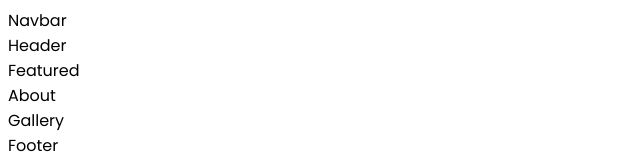
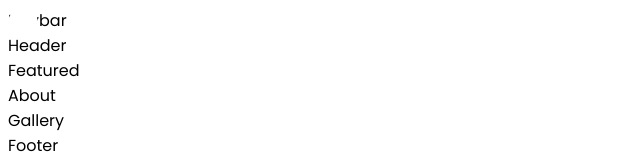
Before and after one commit to tony-dugue/flirty-flowers-landing-page, a React (Create React App) app: page / in a window 1280 px wide. Shown: the top 160 px of the page, without its empty margins (0-640 px from the left). Built offline with nearby package versions, Linux system fonts and the light colour scheme; a web font is replaced by a local one.

Commit message:
add custom cursor

```diff
--- a/src/App.js
+++ b/src/App.js
@@ -3,6 +3,7 @@ import Home from "./app/containers/Home";
 const App = () => {
   return (
     <div className="App">
+
       <Home />
     </div>
   );
--- /dev/null
+++ b/src/app/CustomCursor/index.jsx
@@ -0,0 +1,76 @@
+import React, { useContext } from "react";
+import "./style.scss";
+// import CustomCursorContext from "./context/CustomCursorContext";
+
+// TODO: Hide if cursor not moved
+const CustomCursor = () => {
+  // const { type } = useContext(CustomCursorContext);
+  const secondaryCursor = React.useRef(null);
+  const positionRef = React.useRef({
+    mouseX: 0,
+    mouseY: 0,
+    destinationX: 0,
+    destinationY: 0,
+    distanceX: 0,
+    distanceY: 0,
+    key: -1,
+  });
+
+  React.useEffect(() => {
+    document.addEventListener("mousemove", (event) => {
+      const { clientX, clientY } = event;
+
+      const mouseX = clientX;
+      const mouseY = clientY;
+
+      positionRef.current.mouseX =
+        mouseX - secondaryCursor.current.clientWidth / 2;
+      positionRef.current.mouseY =
+        mouseY - secondaryCursor.current.clientHeight / 2;
+    });
+
+    return () => {};
+  }, []);
+
+  React.useEffect(() => {
+    const followMouse = () => {
+      positionRef.current.key = requestAnimationFrame(followMouse);
+      const {
+        mouseX,
+        mouseY,
+        destinationX,
+        destinationY,
+        distanceX,
+        distanceY,
+      } = positionRef.current;
+      if (!destinationX || !destinationY) {
+        positionRef.current.destinationX = mouseX;
+        positionRef.current.destinationY = mouseY;
+      } else {
+        positionRef.current.distanceX = (mouseX - destinationX) * 0.1;
+        positionRef.current.distanceY = (mouseY - destinationY) * 0.1;
+        if (
+          Math.abs(positionRef.current.distanceX) +
+          Math.abs(positionRef.current.distanceY) <
+          0.1
+        ) {
+          positionRef.current.destinationX = mouseX;
+          positionRef.current.destinationY = mouseY;
+        } else {
+          positionRef.current.destinationX += distanceX;
+          positionRef.current.destinationY += distanceY;
+        }
+      }
+      if (secondaryCursor && secondaryCursor.current)
+        secondaryCursor.current.style.transform = `translate3d(${destinationX}px, ${destinationY}px, 0)`;
+    };
+    followMouse();
+  }, []);
+  return (
+    <div className={`cursor-wrapper default`}>
+      <div className="secondary-cursor" ref={secondaryCursor}></div>
+    </div>
+  );
+};
+
+export default CustomCursor;
--- /dev/null
+++ b/src/app/CustomCursor/style.scss
@@ -0,0 +1,79 @@
+.secondary-cursor {
+  z-index: 1000;
+  border-radius: 50%;
+  pointer-events: none;
+  overflow: hidden;
+  transform: translate3d(0, 0, 0);
+  position: fixed;
+  background: white;
+  // border: 1px solid black;
+  mix-blend-mode: difference;
+  transition: width 0.25s ease-in-out, height 0.25s ease-in-out;
+
+  &.regular {
+    width: 40px;
+    height: 40px;
+  }
+  &.small {
+    width: 60px;
+    height: 60px;
+  }
+}
+
+.secondary-cursor {
+  z-index: 10000;
+
+  pointer-events: none;
+  // overflow: hidden;
+  transform: translate3d(0, 0, 0);
+  position: fixed;
+}
+
+.secondary-cursor {
+  width: 30px;
+  height: 30px;
+}
+
+.slider-drag {}
+
+.hamburger {}
+
+@keyframes fadeIn {
+  0% { opacity: 0; }
+  100% { opacity: 1; }
+}
+
+@keyframes fadeOut {
+  0% { opacity: 1; }
+  100% { opacity: 0; }
+}
+
+@keyframes bgUp {
+  from { background-color: transparent; }
+  to { background-color: black; }
+}
+
+@keyframes bgDown {
+  from { background-color: black; }
+  to { background-color: transparent; }
+}
+
+@keyframes scaleUp {
+  from { transform: scale(1); }
+  to { transform: scale(1.5); }
+}
+
+@keyframes scaleDown {
+  from { transform: scale(1.5); }
+  to { transform: scale(1); }
+}
+
+@keyframes translateLeftDot {
+  from { transform: translate(20px, -50%); }
+  to { transform: translate(0px, -50%); }
+}
+
+@keyframes translateRightDot {
+  from { transform: translate(-20px, -50%); }
+  to { transform: translate(0px, -50%); }
+}
--- a/src/app/containers/Home.jsx
+++ b/src/app/containers/Home.jsx
@@ -6,12 +6,15 @@ import Header from "../components/Header";
 import Featured from "../components/Featured";
 import About from "../components/About";
 import Gallery from "../components/Gallery";
+import CustomCursor from "../CustomCursor";
 
 import "../styles/home.scss";
 
 const Home = () => {
   return (
     <>
+      <CustomCursor />
+
       <div className="main-container" id="main-container">
         <Navbar />
         <Header />
--- a/src/app/styles/home.scss
+++ b/src/app/styles/home.scss
@@ -9,5 +9,5 @@
 
 body {
   font-family: "Poppins", sans-serif;
-  cursor: none;
+  cursor: crosshair;
 }
```
Also changed, not shown: src/app/CustomCursor/CursorManager.jsx (added, +14 -0 lines).
